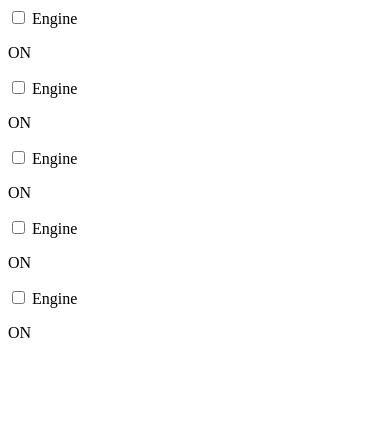
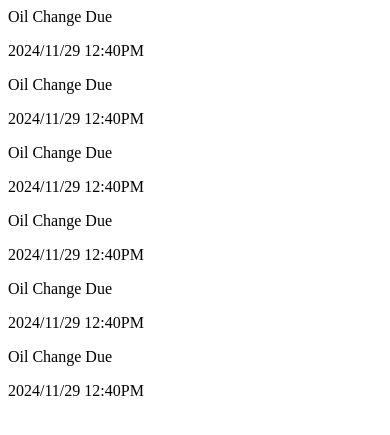
Before and after one commit to Bits-Please-CS463-UND/SparkPlug, a Symfony app: template templates/panel/debug/logs.html.twig in a window 390 px wide. Shown: the top 435 px of the page. Run offline with Twig, Linux system fonts and the light colour scheme; the template is opened without the code that fills it, so the values that code supplies are empty; some libraries are stand-ins or nearby versions.

Commit message:
implement more mobile-centric panes

```diff
--- a/assets/app.ts
+++ b/assets/app.ts
@@ -5,12 +5,14 @@
 import './typescript/popover'
 import './typescript/nav'
 import './typescript/map'
+import {PaneStack} from "./typescript/nav";
 
 
 declare global {
     interface Window {
         flashes: Flash[];
         editButtonProxy: Function;
+        panes: PaneStack
     }
 }
 
--- a/templates/panel/debug/logs.html.twig
+++ b/templates/panel/debug/logs.html.twig
@@ -1,37 +1,38 @@
-<div class="p-4 d-block h-auto div-zebra">
+<div class="p-4 d-block h-auto div-zebra div-logs">
     <div class="d-flex">
-        <div class="form-check form-switch fs-3">
-            <input class="form-check-input" type="checkbox" role="switch" id="switchCheckDefault">
-            <label class="form-check-label" for="switchCheckDefault">Engine</label>
+        <div class="ps-1">
+            <p class="fs-5 mb-0">Oil Change Due</p>
+            <p class="ms-auto fs-6">2024/11/29 12:40PM</p>
         </div>
-        <p class="ms-auto fs-3 pt-0 fw-bold">ON</p>
     </div>
     <div class="d-flex">
-        <div class="form-check form-switch fs-3">
-            <input class="form-check-input" type="checkbox" role="switch" id="switchCheckDefault">
-            <label class="form-check-label" for="switchCheckDefault">Engine</label>
+        <div class="ps-1">
+            <p class="fs-5 mb-0">Oil Change Due</p>
+            <p class="ms-auto fs-6">2024/11/29 12:40PM</p>
         </div>
-        <p class="ms-auto fs-3 pt-0 fw-bold">ON</p>
     </div>
     <div class="d-flex">
-        <div class="form-check form-switch fs-3">
-            <input class="form-check-input" type="checkbox" role="switch" id="switchCheckDefault">
-            <label class="form-check-label" for="switchCheckDefault">Engine</label>
+        <div class="ps-1">
+            <p class="fs-5 mb-0">Oil Change Due</p>
+            <p class="ms-auto fs-6">2024/11/29 12:40PM</p>
         </div>
-        <p class="ms-auto fs-3 pt-0 fw-bold">ON</p>
     </div>
     <div class="d-flex">
-        <div class="form-check form-switch fs-3">
-            <input class="form-check-input" type="checkbox" role="switch" id="switchCheckDefault">
-            <label class="form-check-label" for="switchCheckDefault">Engine</label>
+        <div class="ps-1">
+            <p class="fs-5 mb-0">Oil Change Due</p>
+            <p class="ms-auto fs-6">2024/11/29 12:40PM</p>
         </div>
-        <p class="ms-auto fs-3 pt-0 fw-bold">ON</p>
     </div>
     <div class="d-flex">
-        <div class="form-check form-switch fs-3">
-            <input class="form-check-input" type="checkbox" role="switch" id="switchCheckDefault">
-            <label class="form-check-label" for="switchCheckDefault">Engine</label>
+        <div class="ps-1">
+            <p class="fs-5 mb-0">Oil Change Due</p>
+            <p class="ms-auto fs-6">2024/11/29 12:40PM</p>
         </div>
-        <p class="ms-auto fs-3 pt-0 fw-bold">ON</p>
+    </div>
+    <div class="d-flex">
+        <div class="ps-1">
+            <p class="fs-5 mb-0">Oil Change Due</p>
+            <p class="ms-auto fs-6">2024/11/29 12:40PM</p>
+        </div>
     </div>
 </div>
```
Also changed, not shown: assets/styles/app.scss (+14 -4 lines), assets/typescript/nav.ts (+67 -59 lines), templates/components/header.html.twig (+9 -5 lines), templates/components/sidebar-item.html.twig (+4 -4 lines), templates/panel/debug/home.html.twig (+6 -6 lines), templates/panel/debug/notifications.html.twig (added, +51 -0 lines), templates/views/debug.html.twig (+8 -0 lines).
